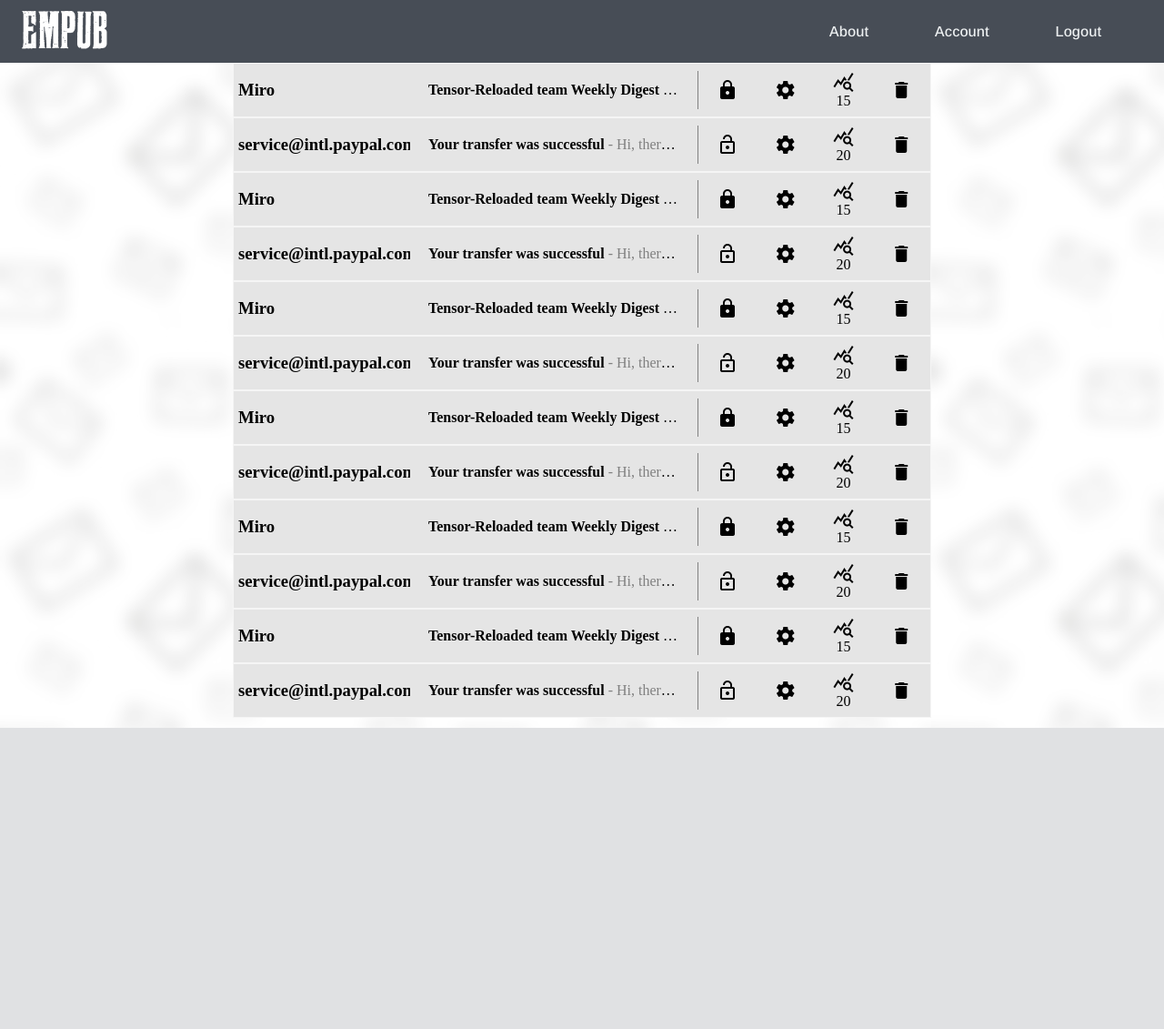
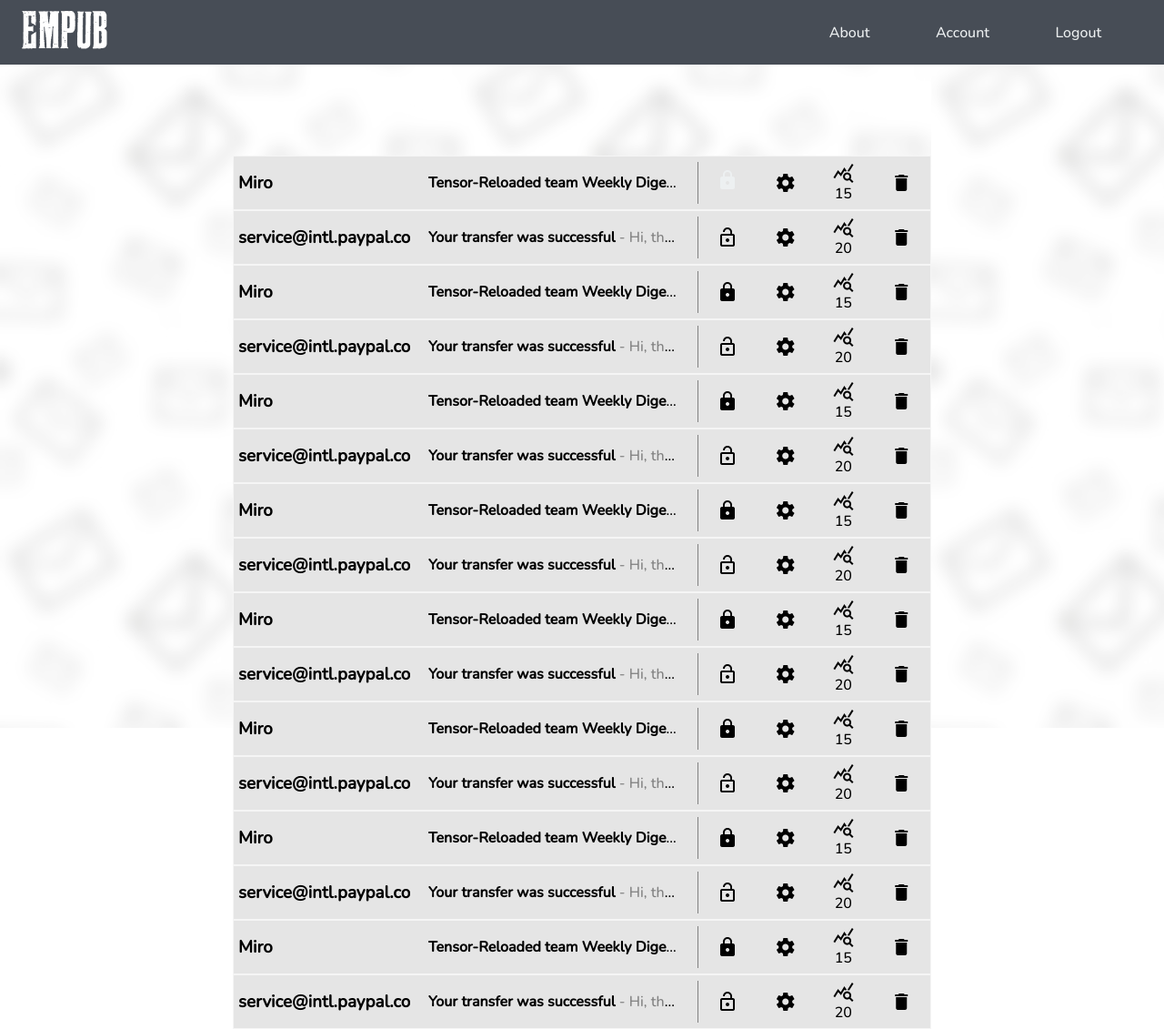
Before and after one commit to vitalie7bocicov/empub, a PHP site: page /pages/main.html in a window 1280 px wide. Shown: the whole page at 91% size. Before the commit the page ends 800 px from the top, so only its background shows below. Run offline with PHP 8.4, Linux system fonts and the light colour scheme.

Commit message:
fonts updated

```diff
--- a/EMPub/index.html
+++ b/EMPub/index.html
@@ -2,6 +2,7 @@
 
 <head>
     <title>EMPub</title>
+    <link href="https://fonts.googleapis.com/css2?family=Nunito:wght@500&display=swap" rel="stylesheet">
     <link rel="stylesheet" href="styles/logIN.css">
     <meta name="viewport" content="width=device-width, initial-scale=1.0">
 </head>
@@ -9,10 +10,11 @@
 <body>
     <img width="20.5%" src="images/logot.png" class="centerLOGO">
     <div class="center">
-        <form class="orderC" action="/hello.html">
+        <form class="orderC" action="./pages/main.html">
             <label>new user? enter your email below to get started </label><br>
             <input type="email" name="email" placeholder="type your email..."><br><br>
             <input type="submit" class="button-17">
+
         </form>
     </div>
 </body>
--- a/EMPub/pages/main.html
+++ b/EMPub/pages/main.html
@@ -7,6 +7,7 @@
   <meta name="viewport" content="width=device-width, initial-scale=1.0" />
   <link rel="stylesheet" href="../styles/main_style.css" />
   <link href="https://fonts.googleapis.com/icon?family=Material+Icons" rel="stylesheet">
+  <link href="https://fonts.googleapis.com/css2?family=Nunito:wght@500&display=swap" rel="stylesheet">
   <title>EMPub</title>
 </head>
 
@@ -56,7 +57,78 @@
         </div>
 
         <div class="email-options">
-          <span class="material-icons email-locked">
+          <a href="" title="Today">
+            <span class="material-icons email-lock email-locked">
+              lock
+            </span>
+          </a>
+
+          <span class="material-icons email-settings">
+            settings
+          </span>
+          <div class="email-stats">
+            <span class="material-icons email-query-stats">
+              query_stats
+            </span>
+            <span class="email-views">15</span>
+          </div>
+          <span class="material-icons email-delete">
+            delete
+          </span>
+        </div>
+      </div>
+
+      <div class="email-row">
+        <div class="email-content">
+          <div class="email-sender">
+            <h3>
+              service@intl.paypal.com
+            </h3>
+          </div>
+
+          <div class="email-message">
+            <span class="email-subject">Your transfer was successful</span>
+            <span class="email-text"> - Hi, there!
+              Looking for better solutions for all your content creation?</span>
+          </div>
+        </div>
+
+        <div class="email-options">
+          <span class="material-icons email-lock email-unlocked">
+            lock_open
+          </span>
+          <span class="material-icons email-settings">
+            settings
+          </span>
+          <div class="email-stats">
+            <span class="material-icons email-query-stats">
+              query_stats
+            </span>
+            <span class="email-views">20</span>
+          </div>
+          <span class="material-icons email-delete">
+            delete
+          </span>
+        </div>
+
+      </div>
+
+      <div class="email-row">
+        <div class="email-content">
+          <div class="email-sender">
+            <h3>
+              Miro
+            </h3>
+          </div>
+
+          <div class="email-message">
+            <span class="email-subject">Tensor-Reloaded team Weekly Digest</span>
+            <span class="email-text"> - Here’s how your team did last week</span>
+          </div>
+        </div>
+
+        <div class="email-options">
+          <span class="material-icons email-lock email-locked">
             lock
           </span>
           <span class="material-icons email-settings">
@@ -90,7 +162,7 @@
         </div>
 
         <div class="email-options">
-          <span class="material-icons email-unlocked">
+          <span class="material-icons email-lock email-unlocked">
             lock_open
           </span>
           <span class="material-icons email-settings">
@@ -123,7 +195,7 @@
         </div>
 
         <div class="email-options">
-          <span class="material-icons email-locked">
+          <span class="material-icons email-lock email-locked">
             lock
           </span>
           <span class="material-icons email-settings">
@@ -157,7 +229,7 @@
         </div>
 
         <div class="email-options">
-          <span class="material-icons email-unlocked">
+          <span class="material-icons email-lock email-unlocked">
             lock_open
           </span>
           <span class="material-icons email-settings">
@@ -190,7 +262,7 @@
         </div>
 
         <div class="email-options">
-          <span class="material-icons email-locked">
+          <span class="material-icons email-lock email-locked">
             lock
           </span>
           <span class="material-icons email-settings">
@@ -224,7 +296,7 @@
         </div>
 
         <div class="email-options">
-          <span class="material-icons email-unlocked">
+          <span class="material-icons email-lock email-unlocked">
             lock_open
           </span>
           <span class="material-icons email-settings">
@@ -257,7 +329,7 @@
         </div>
 
         <div class="email-options">
-          <span class="material-icons email-locked">
+          <span class="material-icons email-lock email-locked">
             lock
           </span>
           <span class="material-icons email-settings">
@@ -291,7 +363,7 @@
         </div>
 
         <div class="email-options">
-          <span class="material-icons email-unlocked">
+          <span class="material-icons email-lock email-unlocked">
             lock_open
           </span>
           <span class="material-icons email-settings">
@@ -324,7 +396,7 @@
         </div>
 
         <div class="email-options">
-          <span class="material-icons email-locked">
+          <span class="material-icons email-lock email-locked">
             lock
           </span>
           <span class="material-icons email-settings">
@@ -358,7 +430,7 @@
         </div>
 
         <div class="email-options">
-          <span class="material-icons email-unlocked">
+          <span class="material-icons email-lock email-unlocked">
             lock_open
           </span>
           <span class="material-icons email-settings">
@@ -391,7 +463,7 @@
         </div>
 
         <div class="email-options">
-          <span class="material-icons email-locked">
+          <span class="material-icons email-lock email-locked">
             lock
           </span>
           <span class="material-icons email-settings">
@@ -425,7 +497,7 @@
         </div>
 
         <div class="email-options">
-          <span class="material-icons email-unlocked">
+          <span class="material-icons email-lock email-unlocked">
             lock_open
           </span>
           <span class="material-icons email-settings">
@@ -443,6 +515,75 @@
         </div>
 
       </div>
+      <div class="email-row">
+        <div class="email-content">
+          <div class="email-sender">
+            <h3>
+              Miro
+            </h3>
+          </div>
+
+          <div class="email-message">
+            <span class="email-subject">Tensor-Reloaded team Weekly Digest</span>
+            <span class="email-text"> - Here’s how your team did last week</span>
+          </div>
+        </div>
+
+        <div class="email-options">
+          <span class="material-icons email-lock email-locked">
+            lock
+          </span>
+          <span class="material-icons email-settings">
+            settings
+          </span>
+          <div class="email-stats">
+            <span class="material-icons email-query-stats">
+              query_stats
+            </span>
+            <span class="email-views">15</span>
+          </div>
+          <span class="material-icons email-delete">
+            delete
+          </span>
+        </div>
+      </div>
+
+      <div class="email-row">
+        <div class="email-content">
+          <div class="email-sender">
+            <h3>
+              service@intl.paypal.com
+            </h3>
+          </div>
+
+          <div class="email-message">
+            <span class="email-subject">Your transfer was successful</span>
+            <span class="email-text"> - Hi, there!
+              Looking for better solutions for all your content creation?</span>
+          </div>
+        </div>
+
+        <div class="email-options">
+          <span class="material-icons email-lock email-unlocked">
+            lock_open
+          </span>
+          <span class="material-icons email-settings">
+            settings
+          </span>
+          <div class="email-stats">
+            <span class="material-icons email-query-stats">
+              query_stats
+            </span>
+            <span class="email-views">20</span>
+          </div>
+          <span class="material-icons email-delete">
+            delete
+          </span>
+        </div>
+
+      </div>
+
+    </div>
     </div>
   </section>
 
--- a/EMPub/styles/main_style.css
+++ b/EMPub/styles/main_style.css
@@ -1,9 +1,8 @@
-@import url("https://fonts.googleapis.com/css2?family=Arimo:wght@500&display=swap");
-
 * {
   margin: 0;
   padding: 0;
   box-sizing: border-box;
+  font-family: "Nunito", sans-serif;
 }
 
 body::after {
@@ -21,7 +20,6 @@ body::after {
 li,
 a,
 button {
-  font-family: "Arimo", sans-serif;
   font-weight: 500;
   font-size: 16px;
   text-decoration: none;
@@ -61,7 +59,7 @@ nav {
   padding: 5px;
   padding-right: 30px;
 }
-*/ .email-list {
+.email-list {
   padding-top: 100px;
 }
 
@@ -170,7 +168,7 @@ nav {
 
 @media (max-width: 480px) {
   .email-row .email-content {
-    flex: 0.5;
+    flex: 0.7;
     flex-direction: column;
     align-items: flex-start;
 
@@ -186,4 +184,9 @@ nav {
   .email-row .email-content .email-message {
     padding-left: 0;
   }
+
+  .email-row .email-options .email-lock,
+  .email-row .email-options .email-stats {
+    display: none;
+  }
 }
```
Also changed, not shown: EMPub/styles/logIN.css (+10 -9 lines).
